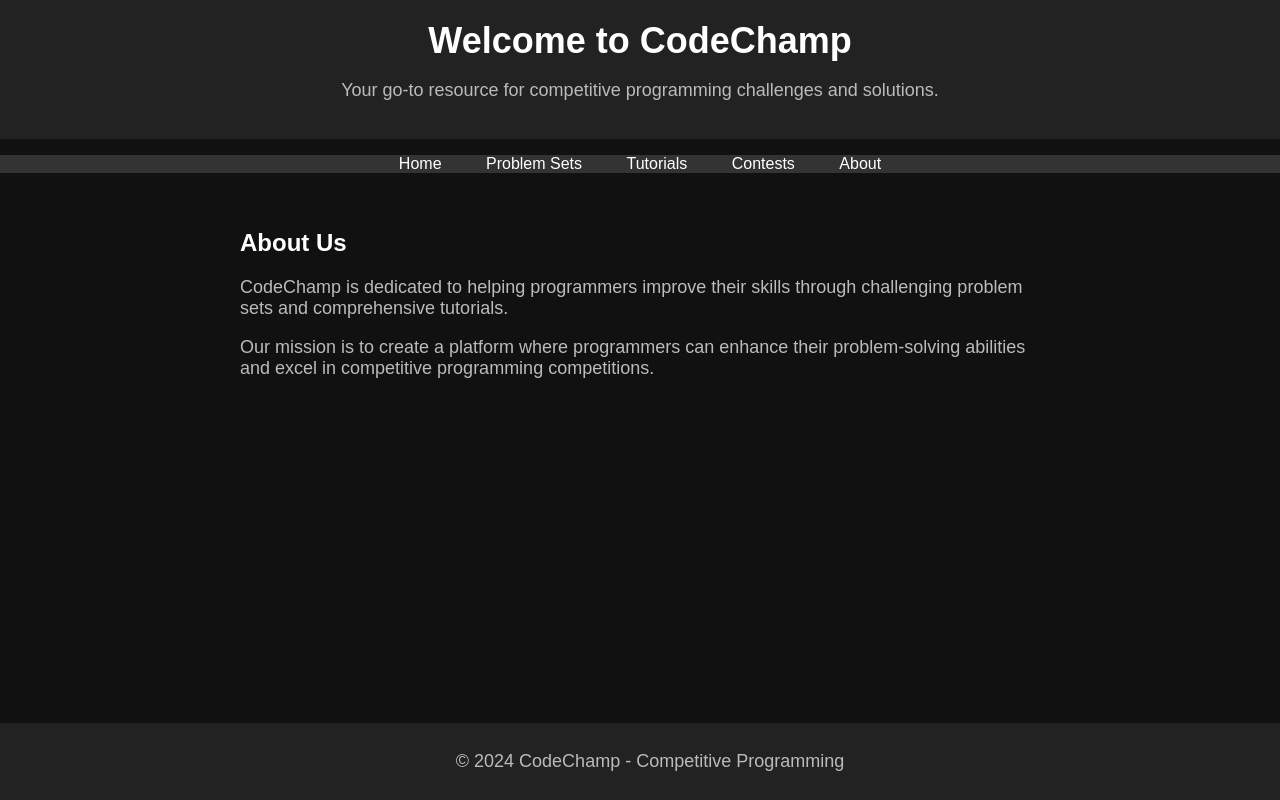
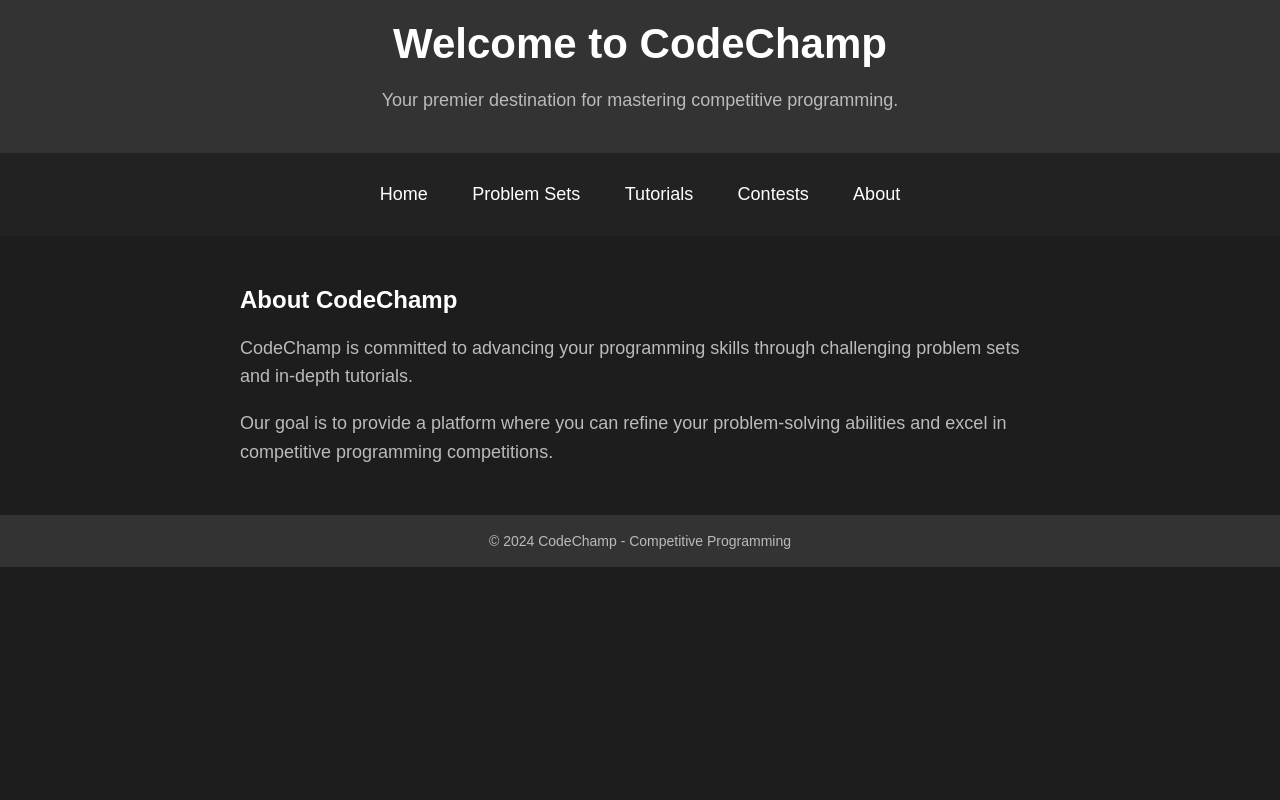
Before and after one commit to agastyahukoo/CodeChamp, a plain HTML site: page index.html in a window 1280 px wide. Drawn offline with Linux system fonts and the light colour scheme.

Commit message:
Update index.html

```diff
--- a/index.html
+++ b/index.html
@@ -10,31 +10,34 @@
             margin: 0;
             padding: 0;
             font-family: Arial, Helvetica, sans-serif;
-            background-color: #111;
+            background-color: #1d1d1d;
             color: #fff;
         }
 
         /* Header Styles */
         header {
-            background-color: #222;
-            padding: 20px;
+            background-color: #333;
+            padding: 20px 0;
             text-align: center;
         }
 
         h1 {
-            font-size: 36px;
+            font-size: 42px;
             margin: 0;
+            color: #fff;
         }
 
         p {
             font-size: 18px;
             color: #bbb;
+            line-height: 1.6;
         }
 
         /* Navigation Styles */
         nav {
-            background-color: #333;
+            background-color: #222;
             text-align: center;
+            padding: 15px 0;
         }
 
         ul {
@@ -50,31 +53,39 @@
         a {
             text-decoration: none;
             color: #fff;
-            font-size: 16px;
+            font-size: 18px;
+            transition: color 0.3s;
+        }
+
+        a:hover {
+            color: #6ab04c;
         }
 
         /* Main Content Styles */
         .container {
-            padding: 20px;
+            padding: 30px 0;
             max-width: 800px;
             margin: 0 auto;
         }
 
         /* Footer Styles */
         footer {
-            background-color: #222;
+            background-color: #333;
             text-align: center;
-            padding: 10px;
-            position: absolute;
-            bottom: 0;
-            width: 100%;
+            padding: 15px 0;
+        }
+
+        footer p {
+            font-size: 14px;
+            color: #bbb;
+            margin: 0;
         }
     </style>
 </head>
 <body>
     <header>
         <h1>Welcome to CodeChamp</h1>
-        <p>Your go-to resource for competitive programming challenges and solutions.</p>
+        <p>Your premier destination for mastering competitive programming.</p>
     </header>
 
     <nav>
@@ -88,9 +99,9 @@
     </nav>
 
     <div class="container">
-        <h2>About Us</h2>
-        <p>CodeChamp is dedicated to helping programmers improve their skills through challenging problem sets and comprehensive tutorials.</p>
-        <p>Our mission is to create a platform where programmers can enhance their problem-solving abilities and excel in competitive programming competitions.</p>
+        <h2>About CodeChamp</h2>
+        <p>CodeChamp is committed to advancing your programming skills through challenging problem sets and in-depth tutorials.</p>
+        <p>Our goal is to provide a platform where you can refine your problem-solving abilities and excel in competitive programming competitions.</p>
     </div>
 
     <footer>
```
